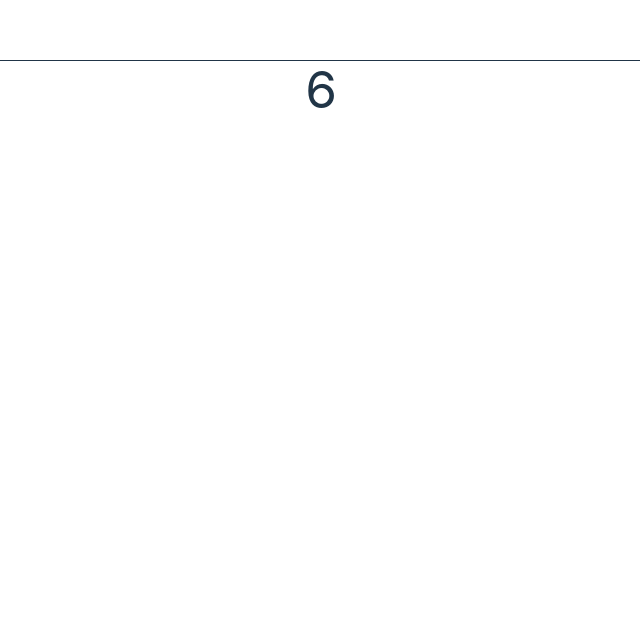
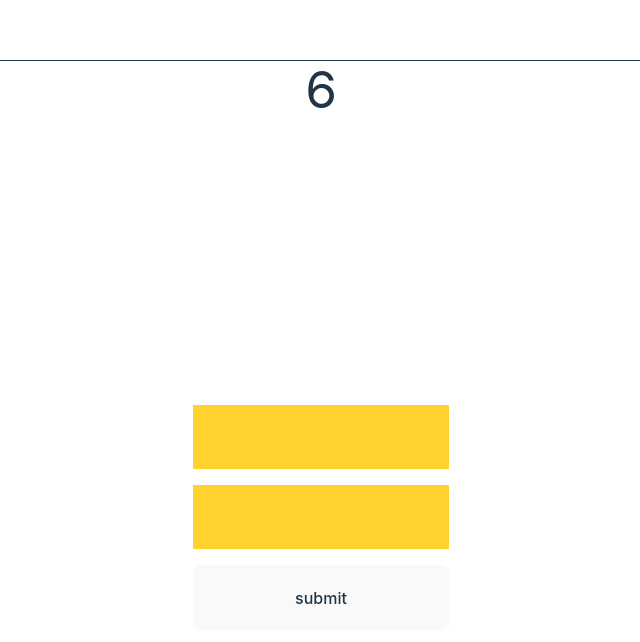
Before and after one commit to nikhil-kamboj420/React.js_HOOKS_, a React (Vite) app: page / in a window 1280 px wide. Shown: the part 5866-6508 px from the top of the page, without its empty margins (319-959 px from the left). Before the commit the page ends 6016 px from the top, so only its background shows below. Built offline with nearby package versions, Linux system fonts and the light colour scheme.

Commit message:
add a useRef hool Example

```diff
--- a/src/App.jsx
+++ b/src/App.jsx
@@ -10,8 +10,8 @@ import { UseStateObject } from "./components/hooks/useState/UseStateObject";
 
     {/* useState components */}
 import { Timer } from "./components/hooks/useEffect/Timer";
-
-
+    {/*useRef Component */}
+import { Example } from "./components/hooks/useref/example";
 
 function App() {
   return (
@@ -26,6 +26,7 @@ function App() {
       <ToggleSwich/>
       {/* useEffect components */}
       <Timer/>
+      <Example/>
     </>
   );
 }
--- /dev/null
+++ b/src/components/hooks/useref/Example.jsx
@@ -0,0 +1,20 @@
+import { useRef } from "react";
+
+export const Example = () => {
+  const username = useRef(null);
+  const password = useRef(null);
+
+  const handleFormSubmit = (e)=>{
+    e.preventDefault();
+    console.log(username.current.value,password.current.value);
+  }
+  return (
+    <section className="h-[100vh] max-w-[100vw] flex justify-center items-center">
+      <form className="grid grid-cols-1" onSubmit={handleFormSubmit}>
+        <input className="text-2xl text-black w-3xs px-1.5 py-4 mb-4 bg-amber-300" type="text" ref={username} />
+        <input className="text-2xl text-black w-3xs px-1.5 py-4 mb-4 bg-amber-300" type="password" ref={password} />
+        <button className="w-3xs py-4" type="submit">submit</button>
+      </form>
+    </section>
+  );
+};
```
